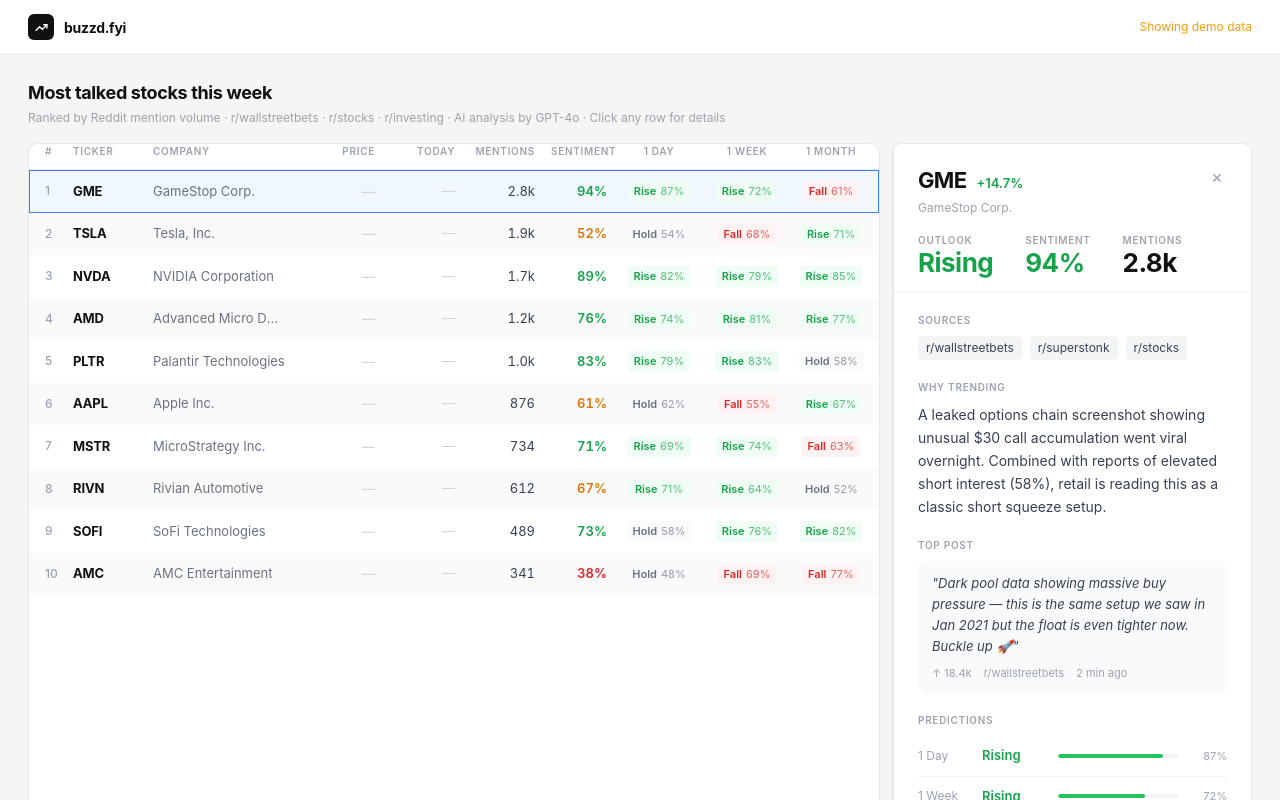
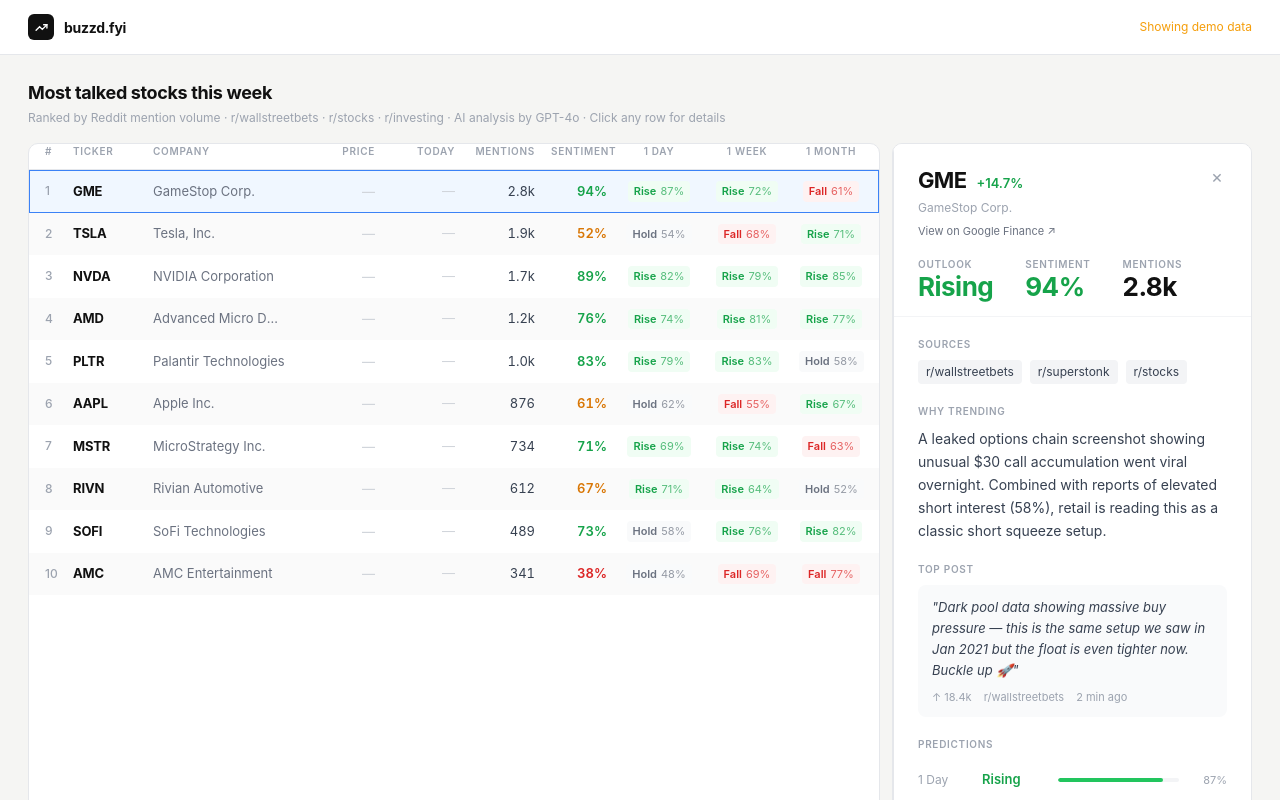
Before and after one commit to djteknokid/RedditStock, a React (Vite) app: page / in a window 1280 px wide. Shown: the top 800 px of the page. Built offline with nearby package versions, Linux system fonts and the light colour scheme; no server answers.

Commit message:
Add Google Finance link to detail panel

```diff
--- a/src/components/DetailPanel.tsx
+++ b/src/components/DetailPanel.tsx
@@ -58,6 +58,16 @@
               </span>
             </div>
             <div style={{ fontSize: 12, color: '#9ca3af' }}>{stock.name}</div>
+            <a
+              href={`https://www.google.com/finance/quote/${stock.ticker}`}
+              target="_blank"
+              rel="noopener noreferrer"
+              style={{ fontSize: 11, color: '#6b7280', textDecoration: 'none', display: 'inline-flex', alignItems: 'center', gap: 4, marginTop: 4 }}
+              onMouseEnter={e => (e.currentTarget.style.color = '#111')}
+              onMouseLeave={e => (e.currentTarget.style.color = '#6b7280')}
+            >
+              View on Google Finance ↗
+            </a>
           </div>
           <button
             onClick={onClose}
```
